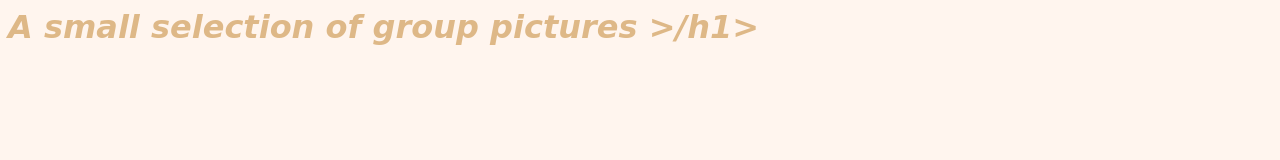
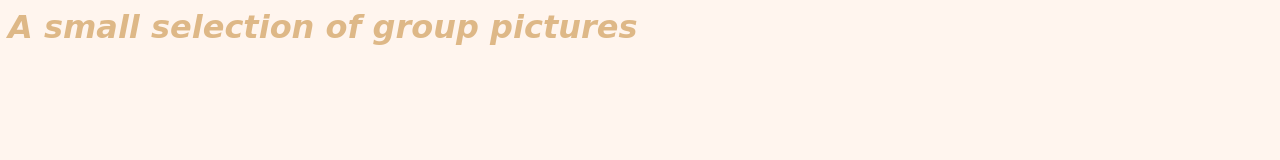
Before and after one commit to arual-bot/Wedding_pictures, a plain HTML site: page group.html in a window 1280 px wide. Shown: the top 160 px of the page. Drawn offline with Linux system fonts and the light colour scheme.

Commit message:
Update group.html

```diff
--- a/group.html
+++ b/group.html
@@ -1,4 +1,4 @@
-<h1> A small selection of group pictures >/h1>
+<h1> A small selection of group pictures </h1>
 
   <link rel="stylesheet" href="style.css">
 
```
